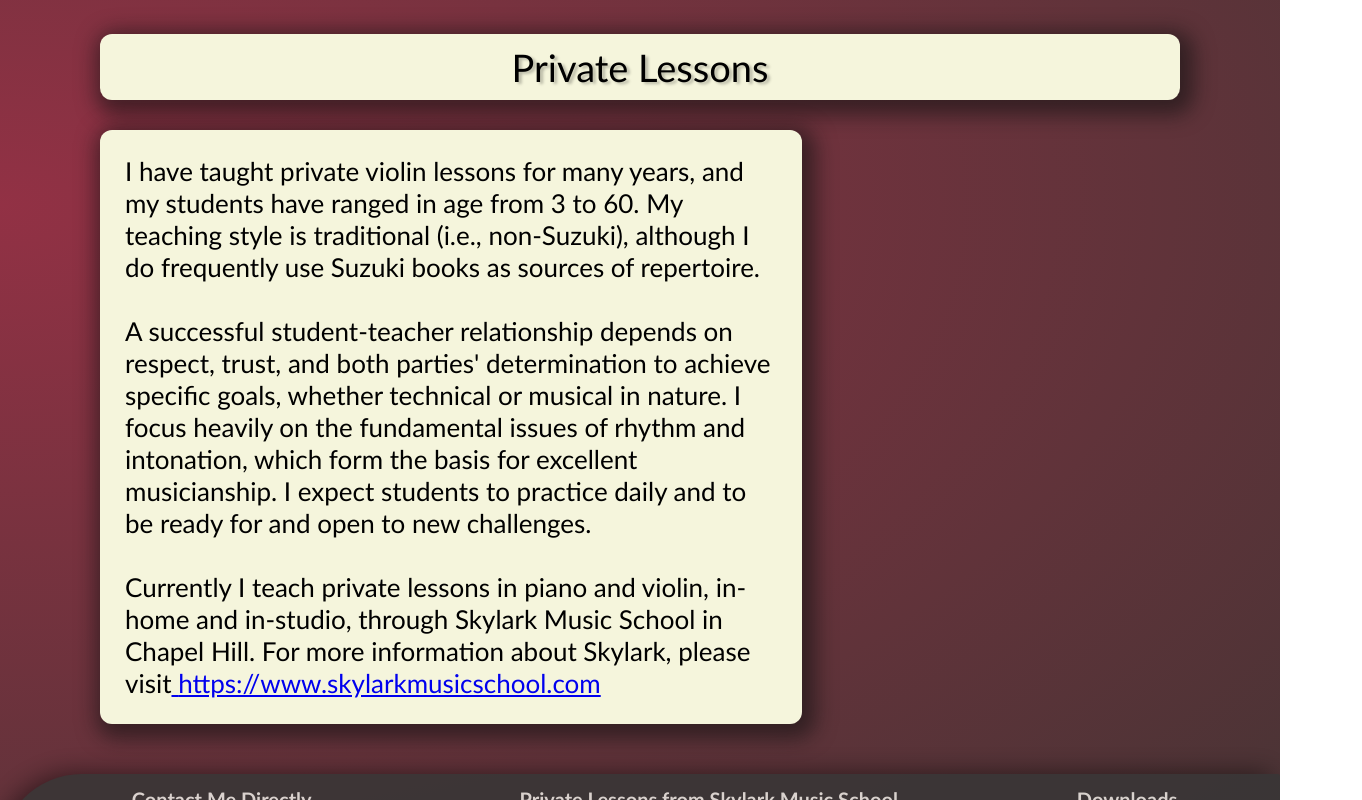
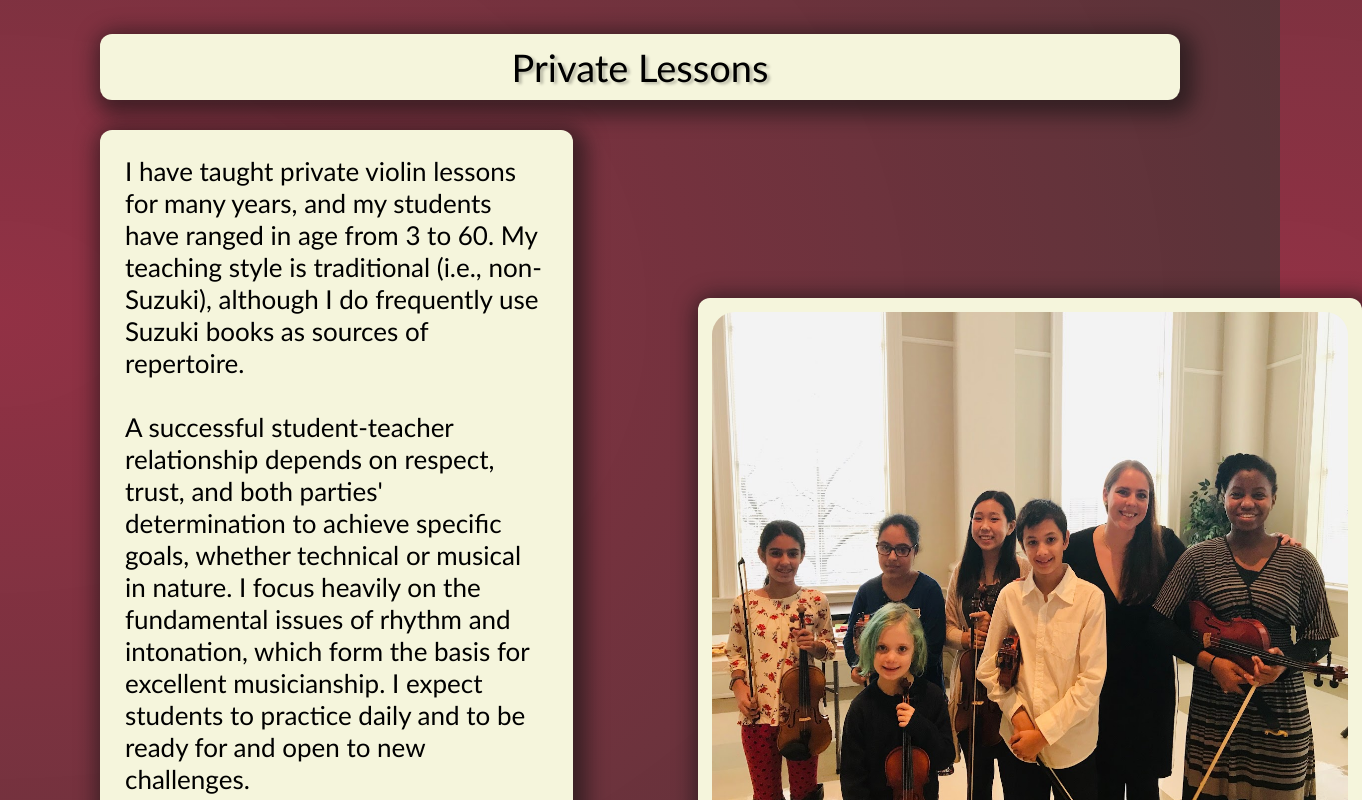
Before and after one commit to jlayher/molly-barnes-music, a Next.js app: page /private-lessons in a window 1280 px wide. Shown: the part 160-960 px from the top of the page, 1362 px wide, since content can reach past the window. Built offline with nearby package versions, Linux system fonts and the light colour scheme.

Commit message:
fixed sidepanel hydration.  added and styled pic in privatelessons page

```diff
--- a/src/components/Body-Components/SidepanelTest.js
+++ b/src/components/Body-Components/SidepanelTest.js
@@ -1,13 +1,10 @@
 import React, { useState, useEffect, use } from 'react'
 import { bestTestimonials } from '@/constants/besttestimonials'
-
 import styles from '@/styles/sidepaneltest.module.css'
-
 
 const testimonials = bestTestimonials;
 
-
-const SidepanelTest = ({ text, course }) => {
+const SidepanelTest = () => {
 
   const [randomData, setRandomData] = useState({});
 
@@ -20,7 +17,6 @@ const SidepanelTest = ({ text, course }) => {
     getRandomObject(testimonials);
   }, []);
 
-
   return (
     <div className={styles.sidepanel__container}>
       <div className={styles.sidepanel__container_text}>"{randomData.text}"</div>
--- a/src/pages/private-lessons.js
+++ b/src/pages/private-lessons.js
@@ -1,7 +1,10 @@
 import React from "react";
 import Layout from "@/layout/Layout";
+import Image from "next/image";
+import styles from "@/styles/privatelessons.module.css";
 
-import styles from "@/styles/privatelessons.module.css";
+
+import privateLessonsImage from "../../public/molly_violin_recital.jpg"
 
 const PrivateLessons = () => {
   return (
@@ -10,6 +13,7 @@ const PrivateLessons = () => {
 
       {/* body container */}
       <div className={styles.privatelessons__body_container}>
+        {/* text container */}
         <div className={styles.privatelessons__body_text}>
           <p>
             I have taught private violin lessons for many years, and my students
@@ -35,6 +39,15 @@ const PrivateLessons = () => {
             </a>
           </p>
         </div>
+        {/* image container */}
+
+        <div className={styles.privatelessons__body_image_container}>
+          <Image
+            src={privateLessonsImage}
+            alt="site logo"
+          />
+        </div>
+
       </div>
     </Layout>
   );
--- a/src/styles/privatelessons.module.css
+++ b/src/styles/privatelessons.module.css
@@ -24,19 +24,19 @@
 
   .privatelessons__body_container {
     display: flex;
-    flex-direction: column;
-
+    flex-direction: row;
+    align-items: center;
 }
 
 .privatelessons__body_text {
     display: flex;
-    flex-direction: column;
-    align-items: center;
+    /* flex-direction: column;
+    align-items: center; */
 
     background-color: beige;
     border-radius: 12px;
     padding: 10px;
-    max-width: 65%;
+    max-width: 55%;
     margin-top: 10px;
 
 /* gradient generated with cssmatic.com */
@@ -56,3 +56,30 @@
     font-size: 26px;
     line-height: 32px;
 }
+
+/* Contains the Image and Professional Text on Left side */
+.privatelessons__body_image_container {
+    display: inline-flex;
+
+    background-color: beige;
+    border-radius: 12px;
+    margin-top: 5px;
+    margin-left: 125px;
+    max-height: 625px;
+
+
+    /* gradient generated with cssmatic.com */
+    -webkit-box-shadow: 5px 6px 20px 9px rgba(18,18,18,0.57);
+    -moz-box-shadow: 5px 6px 20px 9px rgba(18,18,18,0.57);
+    box-shadow: 5px 6px 20px 9px rgba(18,18,18,0.57);
+  }
+
+  /* privatelesson image */
+  .privatelessons__body_image_container img {
+    /* display: inline-flex; */
+    height: 550px;
+    width: 640px;
+    padding: 2px;
+    margin: 12px 12px 12px 12px;
+    border-radius: 25px;
+  }
```
